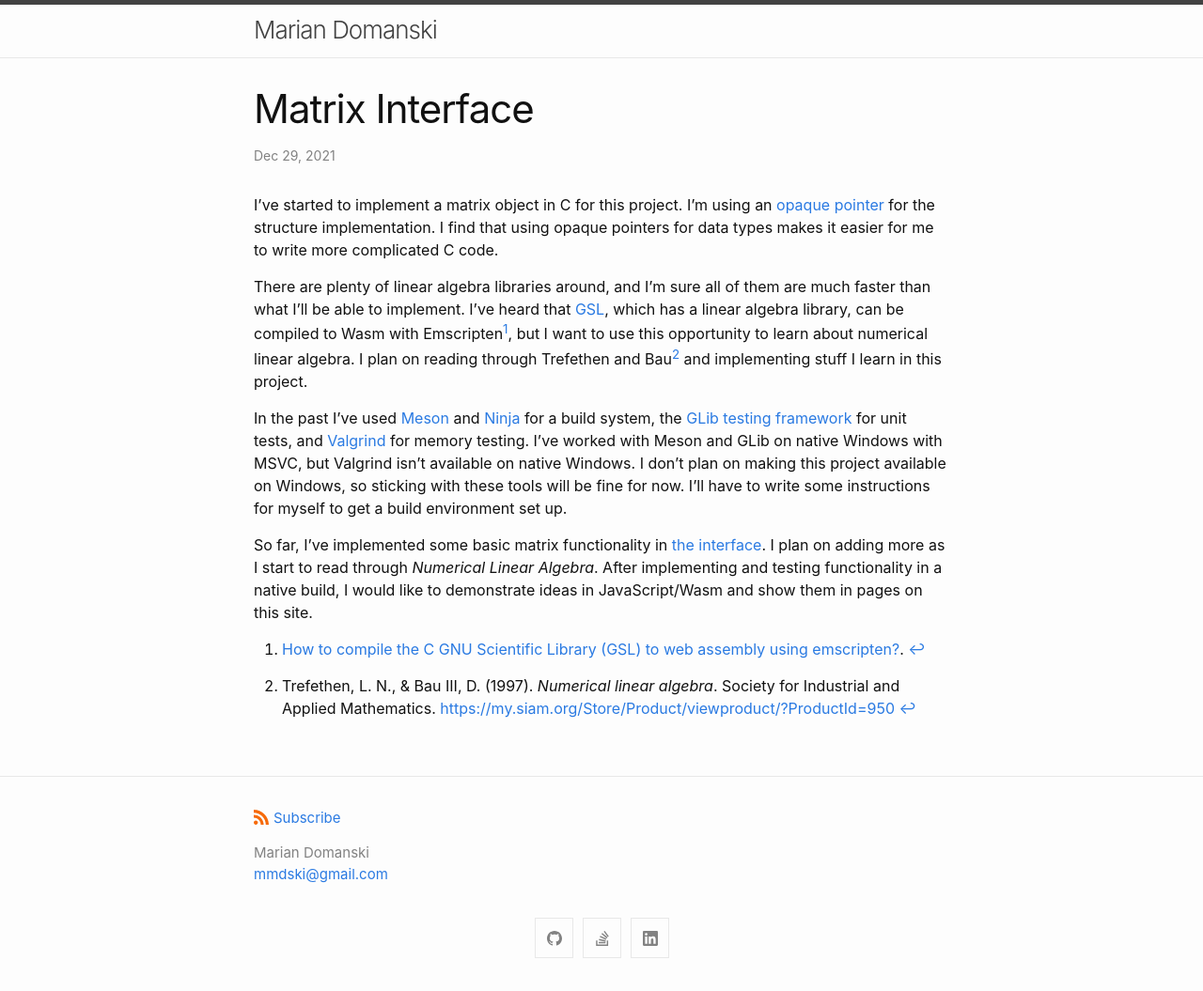
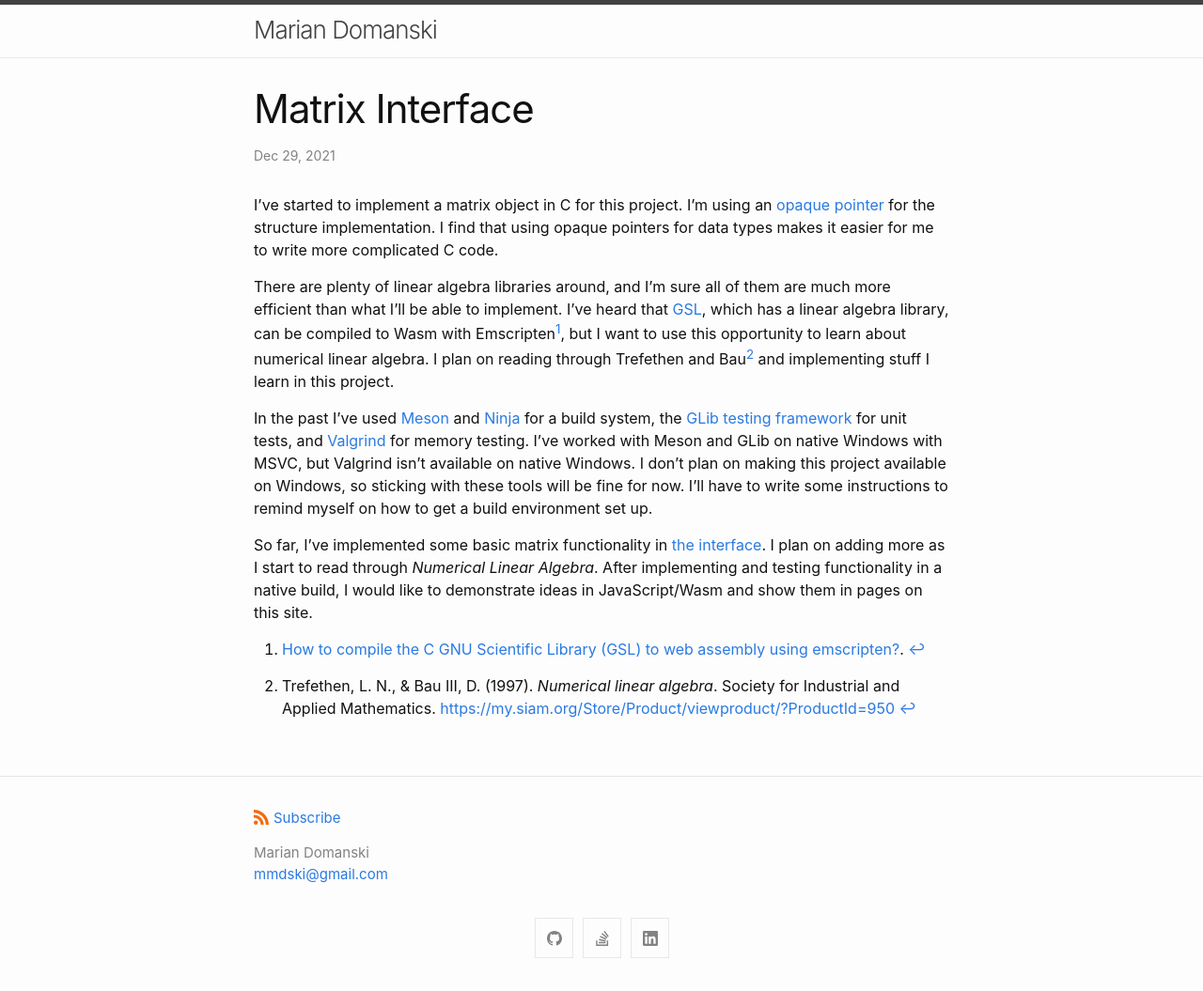
Before and after one commit to mmdski/mmdski.github.io, a Jekyll site: the page built from _posts/2021-12-28-matrix-interface.md, in a window 1280 px wide. Shown: the whole page at 94% size. Built offline with Jekyll 4.4.1, drawn with Linux system fonts in a browser that asks for light colours.

Commit message:
fix post

```diff
--- a/_posts/2021-12-28-matrix-interface.md
+++ b/_posts/2021-12-28-matrix-interface.md
@@ -8,7 +8,7 @@ I've started to implement a matrix object in C for this project. I'm using an [o
 for the structure implementation. I find that using opaque pointers for data types makes it easier for me to write more
 complicated C code.
 
-There are plenty of linear algebra libraries around, and I'm sure all of them are much faster than what I'll be able to
+There are plenty of linear algebra libraries around, and I'm sure all of them are much more efficient than what I'll be able to
 implement. I've heard that [GSL](https://www.gnu.org/software/gsl/){:target="_blank"}, which has a linear algebra
 library, can be compiled to Wasm with Emscripten[^1], but I want to use this opportunity to learn about numerical linear
 algebra. I plan on reading through Trefethen and Bau[^2] and implementing stuff I learn in this project.
@@ -18,8 +18,8 @@ In the past I've used [Meson](https://mesonbuild.com/){:target="_blank"} and
 [GLib testing framework](https://docs.gtk.org/glib/testing.html){:target="_blank"} for unit tests, and
 [Valgrind](https://valgrind.org/){:target="_blank"} for memory testing. I've worked with Meson and GLib on native
 Windows with MSVC, but Valgrind isn't available on native Windows. I don't plan on making this project available on
-Windows, so sticking with these tools will be fine for now. I'll have to write some instructions for myself to get a
-build environment set up.
+Windows, so sticking with these tools will be fine for now. I'll have to write some instructions to remind myself on how
+to get a build environment set up.
 
 So far, I've implemented some basic matrix functionality in [the interface](https://github.com/mmdski/mmdski.github.io/blob/9403d62ed5a3c9d06b200fe3c337b8f030082c2f/chl/include/chl/chlmatrix.h){:target="_blank"}.
 I plan on adding more as I start to read through _Numerical Linear Algebra_. After implementing and testing
```
